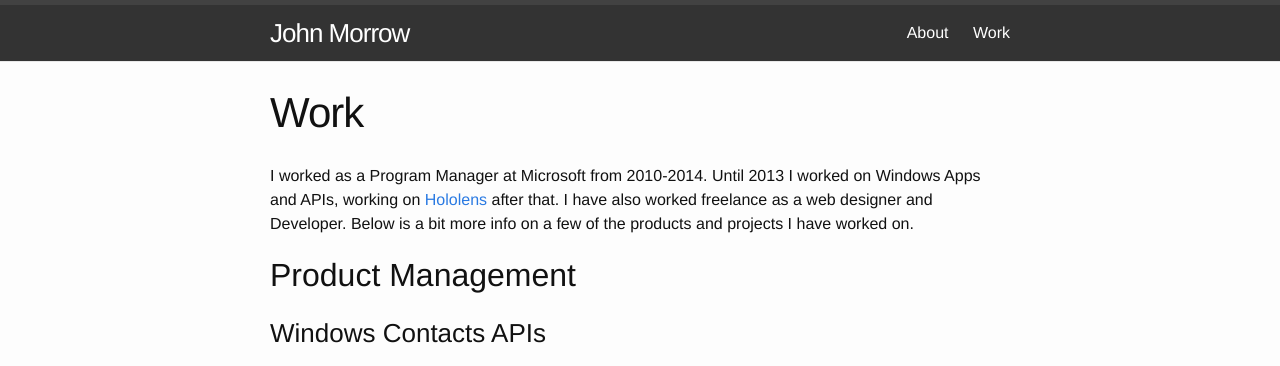
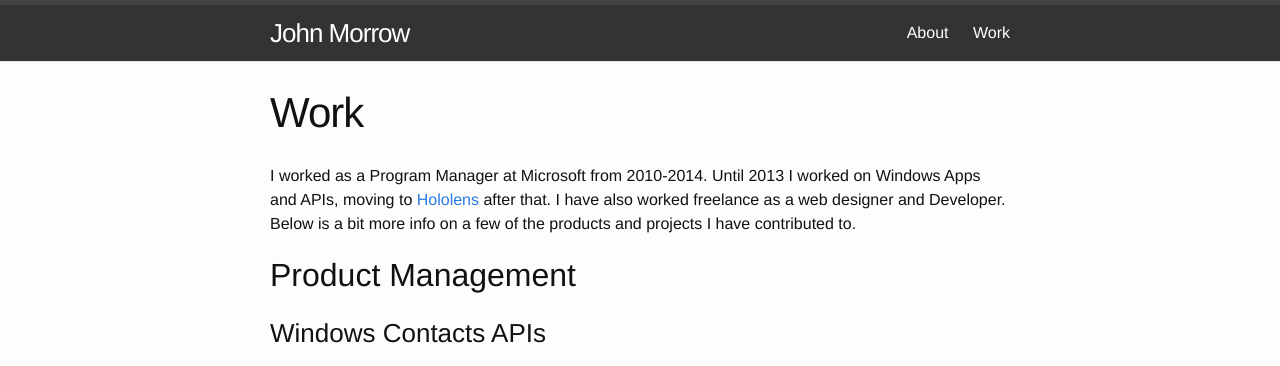
Before and after one commit to mrjohnmorrow/mrjohnmorrow.github.io, a Jekyll site: the page built from work.md, in a window 1280 px wide and 1400 px high. Shown: the top 366 px of the window. Built offline with Jekyll 4.4.1, drawn with Linux system fonts in a browser that asks for light colours.

Commit message:
fixing typo on work page

```diff
--- a/work.md
+++ b/work.md
@@ -4,7 +4,7 @@ title: Work
 permalink: /work/
 ---
 
-I worked as a Program Manager at Microsoft from 2010-2014. Until 2013 I worked on Windows Apps and APIs, working on [Hololens](https://www.microsoft.com/microsoft-hololens/en-us) after that. I have also worked freelance as a web designer and Developer. Below is a bit more info on a few of the products and projects I have worked on.
+I worked as a Program Manager at Microsoft from 2010-2014. Until 2013 I worked on Windows Apps and APIs, moving to  [Hololens](https://www.microsoft.com/microsoft-hololens/en-us) after that. I have also worked freelance as a web designer and Developer. Below is a bit more info on a few of the products and projects I have contributed to.
 
 ## Product Management
 
```
Also changed, not shown: other parts of work.md (+1 -2 lines).
